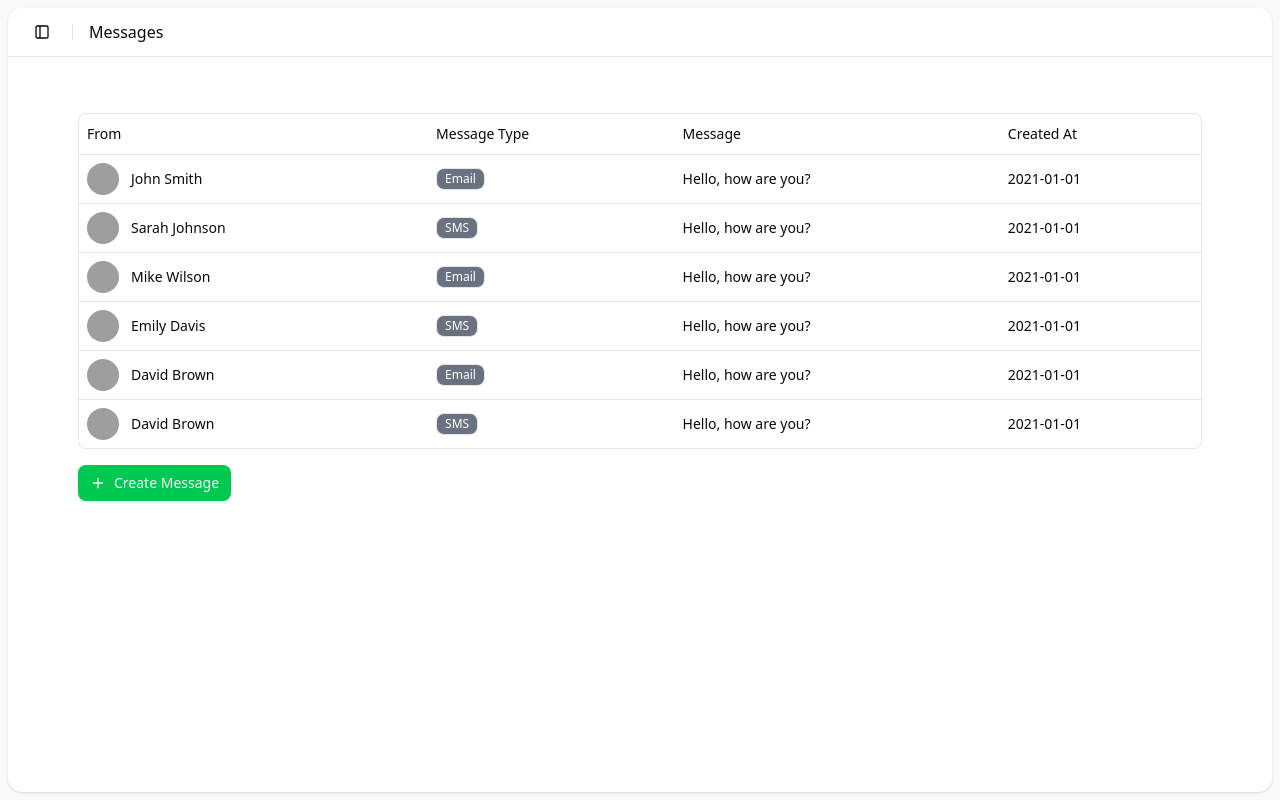
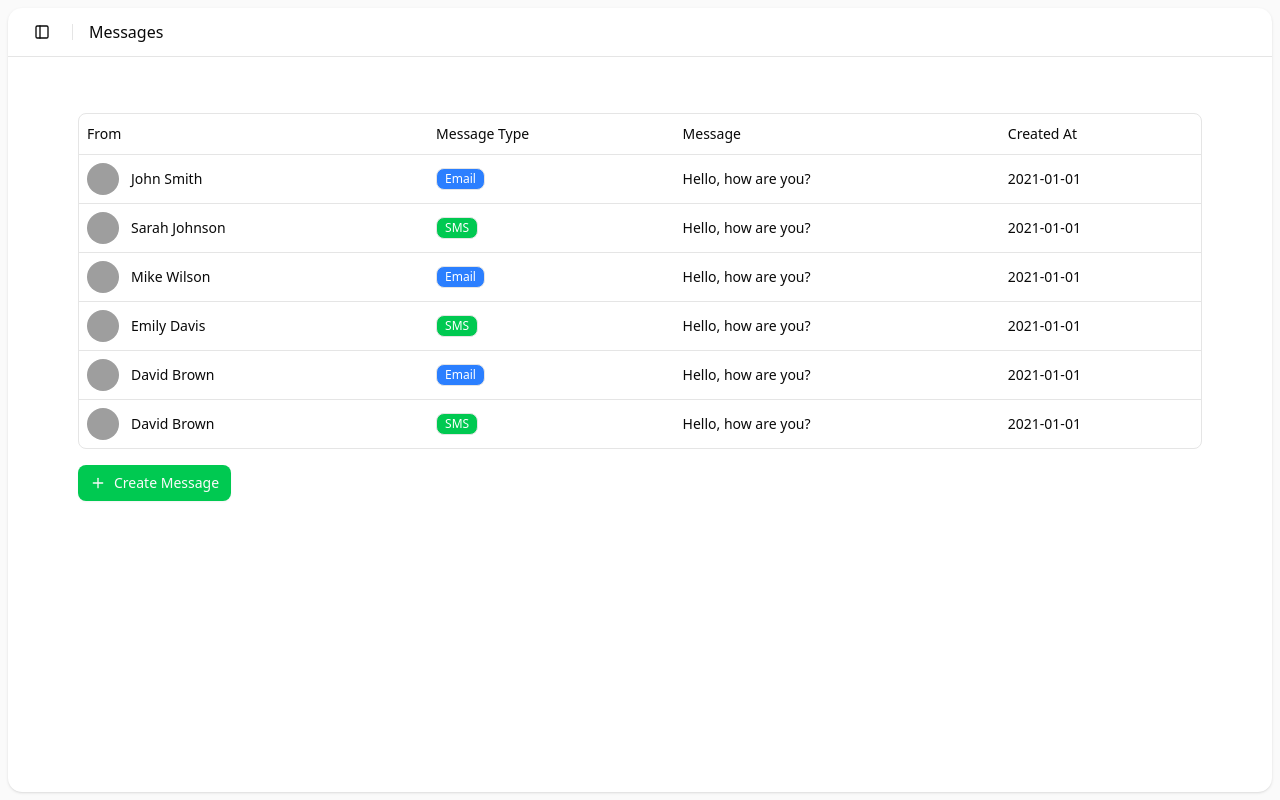
Before and after one commit to rajakrishna/smart-gym, a Next.js app: page /admin/messages in a window 1280 px wide. Built offline with nearby package versions, Linux system fonts and the light colour scheme; no server answers; grey boxes are pictures that could not be loaded.

Commit message:
fix: fix message type badge color by normalizing message case

```diff
--- a/app/admin/messages/columns.tsx
+++ b/app/admin/messages/columns.tsx
@@ -18,11 +18,13 @@ export type Messages = {
 }
 
 const messageTypeBadge = (messageType: string) => {
-    if (messageType === "email") {
+    const normalizedType = messageType.toLowerCase()
+
+    if (normalizedType === "email") {
         return <Badge variant="outline" className="bg-blue-500 text-white"><span className="font-medium">{messageType}</span></Badge>
-    } else if (messageType === "sms") {
+    } else if (normalizedType === "sms") {
         return <Badge variant="outline" className="bg-green-500 text-white"><span className="font-medium">{messageType}</span></Badge>
-    } else if (messageType === "push") {
+    } else if (normalizedType === "push") {
         return <Badge variant="outline" className="bg-yellow-500 text-white"><span className="font-medium">{messageType}</span></Badge>
     } else {
         return <Badge variant="outline" className="bg-gray-500 text-white"><span className="font-medium">{messageType}</span></Badge>
```
